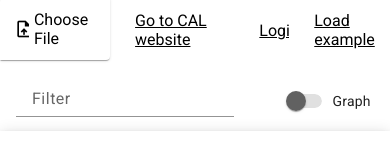
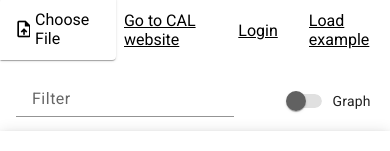
Before and after one commit to Vladi-ed/CalCalculator, an Angular app: page / in a window 390 px wide. Shown: the top 151 px of the page. Built offline with nearby package versions, Linux system fonts and the light colour scheme; what @swimlane/ngx-charts would draw is missing.

Commit message:
inputmode="numeric", login fix

```diff
--- a/package.json
+++ b/package.json
@@ -1,6 +1,6 @@
 {
   "name": "calcalculator",
-  "version": "0.5.8",
+  "version": "0.5.9",
   "scripts": {
     "ng": "ng",
     "start": "ng serve",
--- a/src/app/app.component.html
+++ b/src/app/app.component.html
@@ -1,6 +1,6 @@
 <main [ngStyle]="{'background' : bgColor}">
   <header class="header">
-    <h1>Cal Calculator</h1>
+    <h1 class="hidden-mobile">Cal Calculator</h1>
 
     <label for="input-file-id" class="btn mat-elevation-z1" matRipple>
       <mat-icon style="height: 20px; width: 20px; font-size: 20px">upload_file</mat-icon>
@@ -15,12 +15,13 @@
         Go to CAL website
       </a>
     </label>
-    <label matRipple (click)="calLogin()">
+
+    <label matRipple (click)="calLogin()" style="flex-basis: 77px">
       <span style="text-decoration: underline">Login</span>
     </label>
 
     <div class="flex-separator hidden-mobile"></div>
-<!--    <app-close-button></app-close-button>-->
+
     <label *ngIf="calRecords">
       {{ calRecords.at(0)?.date | date }} – {{ calRecords.at(-1)?.date | date }}
     </label>
--- a/src/app/app.component.scss
+++ b/src/app/app.component.scss
@@ -5,7 +5,7 @@ main {
   margin: auto;
 }
 
-header.header {
+.header {
   display: flex;
   align-items: center;
   gap: 25px;
@@ -62,8 +62,8 @@ a {
     padding: 0 0 50px;
   }
 
-  header > h1 {
-    display: none;
+  .header {
+    gap: 8px;
   }
 
   .btn {
--- a/src/app/components/cal-login/cal-login.component.html
+++ b/src/app/components/cal-login/cal-login.component.html
@@ -5,12 +5,12 @@
         <form #heroForm="ngForm" (ngSubmit)="showPinField ? download(loginDialog) : getCalToken()" class="flex-column">
             <mat-form-field appearance="fill" hideRequiredMarker="true">
                 <mat-label>Israeli ID</mat-label>
-                <input matInput [(ngModel)]="loginForm.tz" name="tz" maxlength="9" minlength="9" required>
+                <input matInput [(ngModel)]="loginForm.tz" name="tz" maxlength="9" minlength="9" required inputmode="numeric">
             </mat-form-field>
 
             <mat-form-field  appearance="fill" hideRequiredMarker="true">
                 <mat-label>Last 4 digits of your credit card</mat-label>
-                <input matInput [(ngModel)]="loginForm.last4Digits" name="last4Digits" type="password" maxlength="4" minlength="4" required class="custom-autofill">
+                <input matInput [(ngModel)]="loginForm.last4Digits" name="last4Digits" type="password" maxlength="4" minlength="4" required inputmode="numeric">
             </mat-form-field>
 
 
--- a/src/index.html
+++ b/src/index.html
@@ -7,18 +7,11 @@
   <!-- Search Engine -->
   <meta name="description" content="Cal credit card translation and analysis web service">
   <meta name="image" content="https://cal-calculator.pages.dev/assets/logo3.jpg">
-  <meta name="keywords" content="financial translation, financial analysis, credit card, Cal Credit Card, financial transactions translation">
   <meta name="author" content="Vladimir Ed">
   <!-- Schema.org for Google -->
   <meta itemprop="name" content="Cal Calculator">
   <meta itemprop="description" content="Cal credit card translation and analysis web service">
   <meta itemprop="image" content="https://cal-calculator.pages.dev/assets/logo3.jpg">
-  <!-- Open Graph general (Facebook, Pinterest & Google+) -->
-  <meta name="og:title" content="Cal Calculator">
-  <meta name="og:description" content="Cal credit card translation and analysis web service">
-  <meta name="og:image" content="https://cal-calculator.pages.dev/assets/logo3.jpg">
-  <meta name="og:site_name" content="Cal Calculator">
-  <meta name="og:type" content="website">
 
   <meta name="viewport" content="width=device-width, initial-scale=1">
 
```
Also changed, not shown: 1 other file (tests, documents, lock files or other folders).
